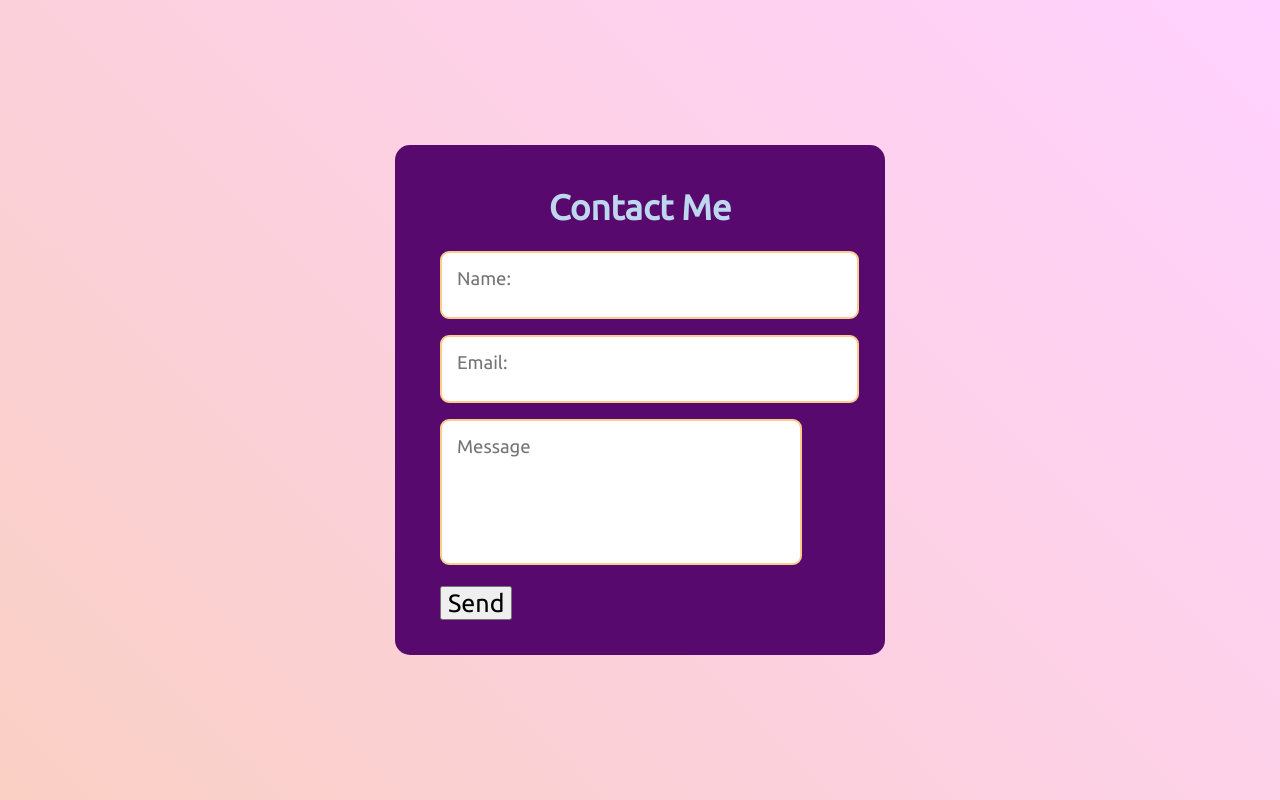
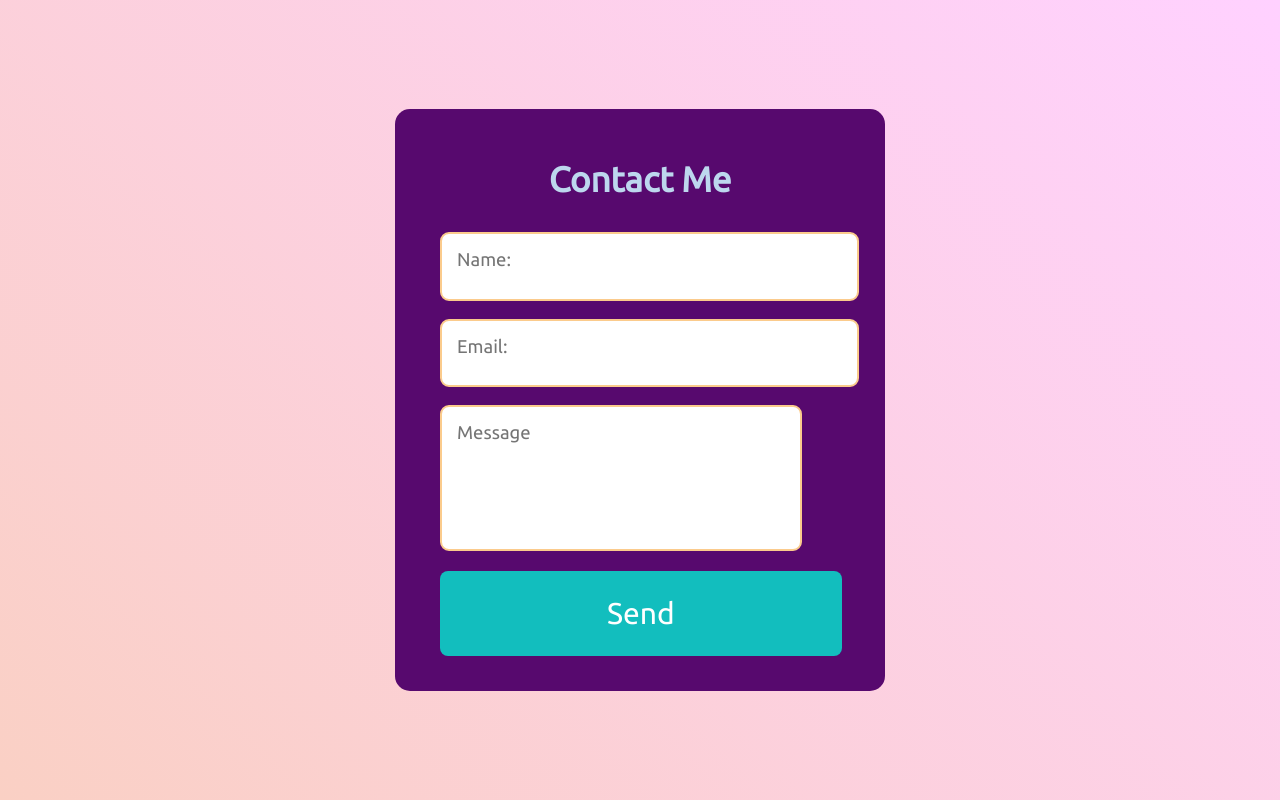
Before and after one commit to RobertSebaspr/RobertSebaspr.github.io, a plain HTML site: page Contact-Form/index.html in a window 1280 px wide. Drawn offline with Linux system fonts and the light colour scheme; files whose address does not match are found by name.

Commit message:
Update Contact-Form
Update Contact-Form, I put a new styles and changed some things of HTML

```diff
--- a/Contact-Form/index.html
+++ b/Contact-Form/index.html
@@ -28,6 +28,7 @@
 						class="form__input"
 						placeholder="Name:"
 						name="name"
+						autocomplete="additional-name"
 						required=""
 					/>
 				</label>
@@ -38,6 +39,7 @@
 						class="form__input"
 						placeholder="Email:"
 						name="email"
+						autocomplete="email"
 						required=""
 					/>
 				</label>
--- a/Contact-Form/style.css
+++ b/Contact-Form/style.css
@@ -44,14 +44,14 @@ body {
 .form__container {
     width: 100%;
     display: grid;
-    gap: 1.6rem;
+    gap: 1.8rem;
     grid-auto-columns: 100%;
 }
 .form__title {
     text-align: center;
     font-size: 3.5rem;
     color: rgb(189, 215, 238);
-    margin: 0.75rem;
+    margin: 1.5rem 0.75rem;
 }
 .form__input {
     font-size: 1.85rem;
@@ -67,4 +67,11 @@ body {
 }
 .form__submit {
     margin: 15px 0px 0px;
+	padding: 2.5rem 16.70rem;
+	background-color: rgb(18, 190, 190);
+	border-radius: 0.8rem;
+	color: white;
+	border: none;
+	font-size: 3rem;
+	cursor: pointer;
 }
```
